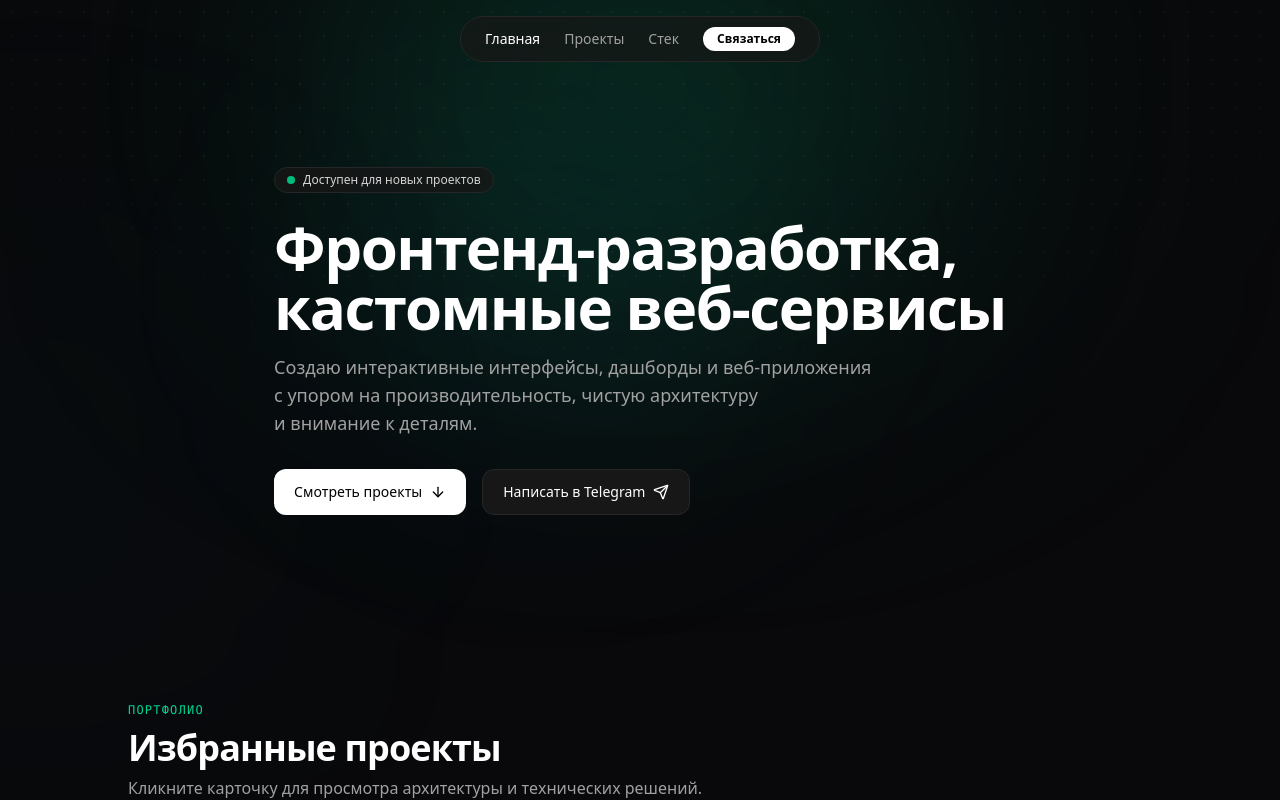
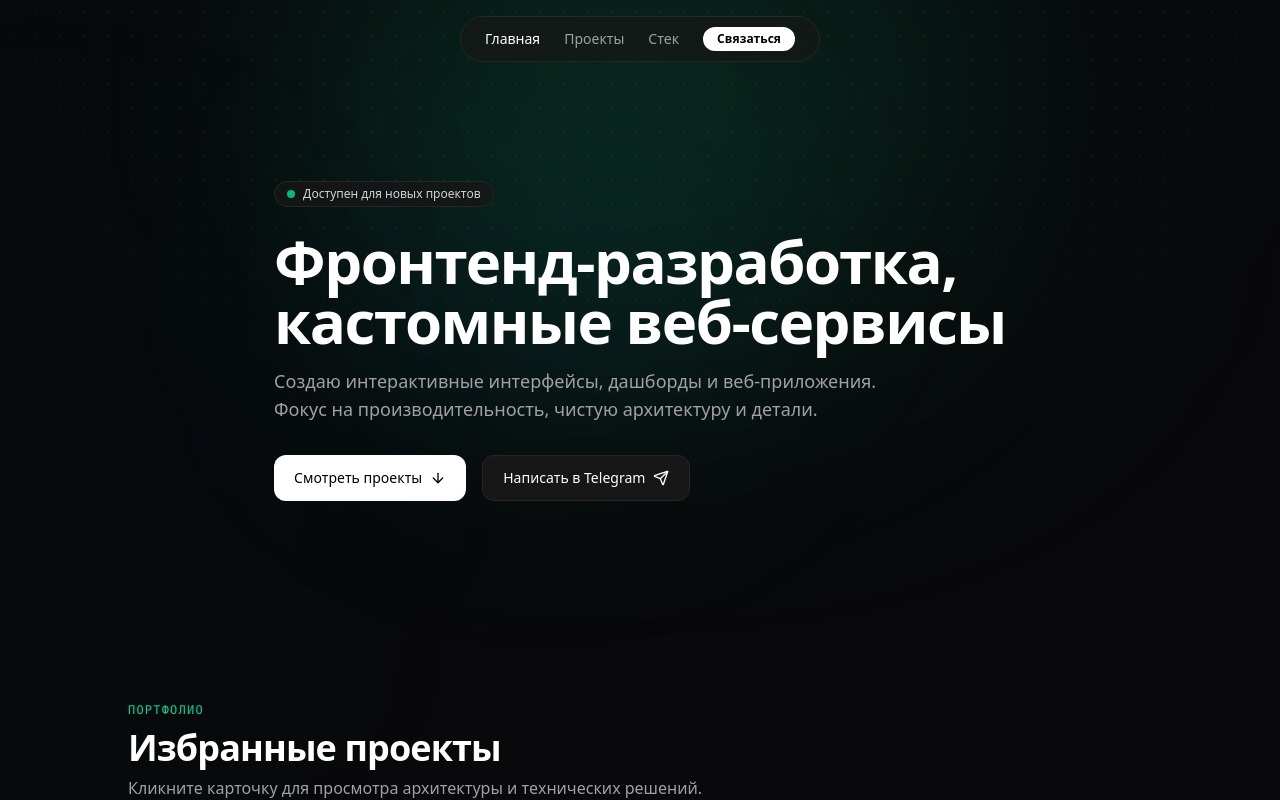
Before and after one commit to rummelkotik/dev-portfolio, a Next.js app: page / in a window 1280 px wide. Shown: the top 800 px of the page. Built offline with nearby package versions, Linux system fonts and the light colour scheme.

Commit message:
style(hero): eliminate leading prepositions in description

```diff
--- a/components/Hero.tsx
+++ b/components/Hero.tsx
@@ -37,7 +37,8 @@ export default function Hero() {
           transition={{ delay: 0.2 }}
           className="mt-4 max-w-2xl text-base text-neutral-400 sm:text-lg"
         >
-          Создаю интерактивные интерфейсы, дашборды и&nbsp;веб&#8209;приложения с&nbsp;упором&nbsp;на&nbsp;производительность, чистую архитектуру и&nbsp;внимание к&nbsp;деталям.
+          Создаю интерактивные интерфейсы, дашборды и&nbsp;веб&#8209;приложения. <br className="hidden sm:inline" />
+          Фокус на&nbsp;производительность, чистую архитектуру и&nbsp;детали.
         </motion.p>
 
         <motion.div
```
